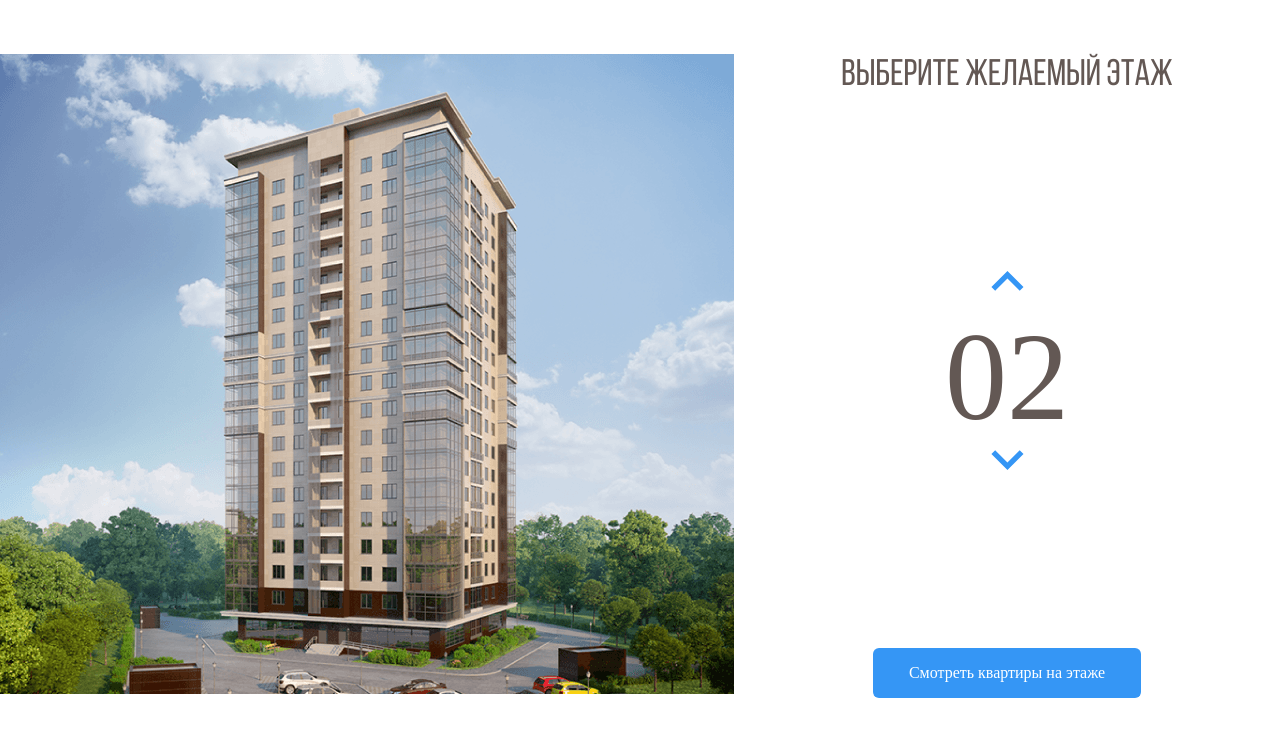
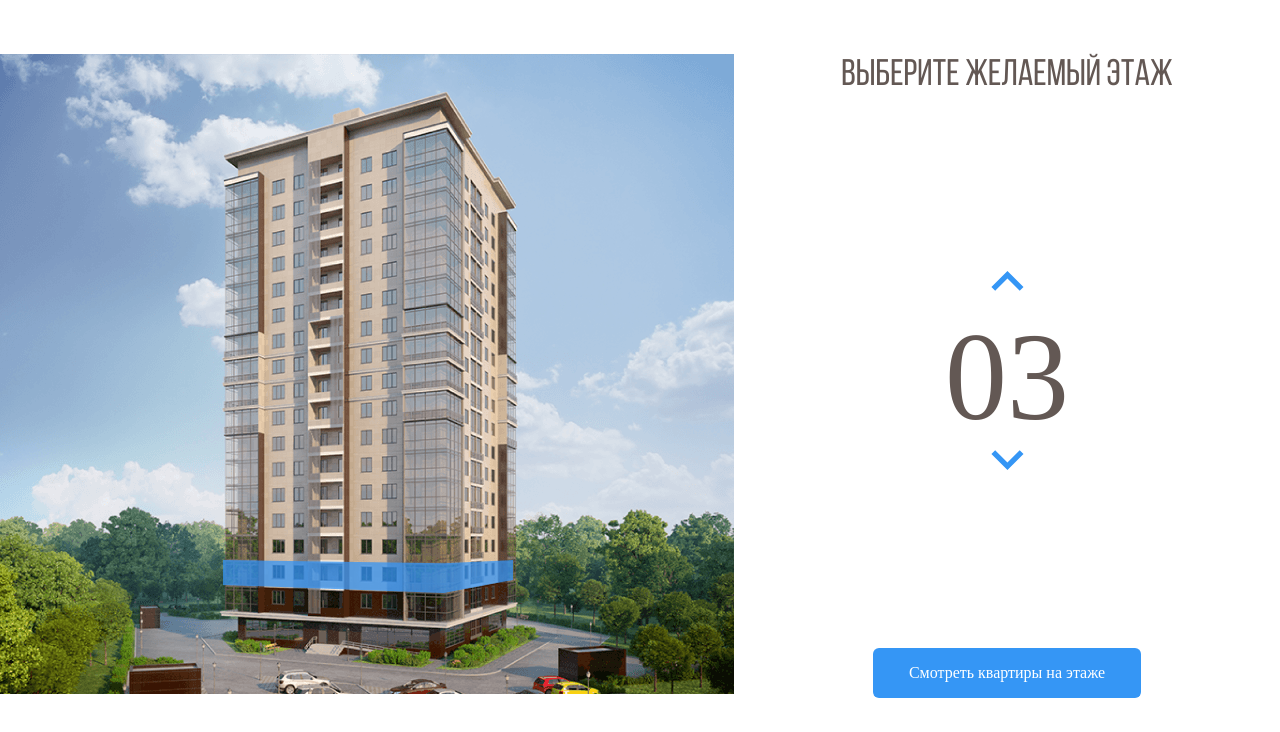
Before and after one commit to Sysyndrik/Melody, a plain HTML site: page index.html in a window 1280 px wide. Both pictures are taken after a click on the button 1007 px from the left and 351 px from the top of the page. Shown: the part 68-800 px from the top of the page. Drawn offline with nearby package versions, Linux system fonts and the light colour scheme; a web font is replaced by a local one.

Commit message:
Add files via upload

```diff
--- a/css/style.css
+++ b/css/style.css
@@ -90,6 +90,10 @@
   cursor: pointer;
 }
 
+path.current-floor {
+  opacity: 1;
+}
+
 .counter-group {
   display: flex;
   flex-direction: column;
--- a/index.html
+++ b/index.html
@@ -87,87 +87,87 @@
               xlink:href="image/home.png"
             />
           </defs>
-          <path
+          <path data-floor=02
             d="M222 532L442.8 540L512 526.3V548L443.5 567.7L222 556.7V532Z"
             fill="#3595F6"
             fill-opacity="0.75"
           />
-          <path
+          <path data-floor=03
             d="M223 531V506L443.3 509.3L513 506V526L443.7 539L223 531Z"
             fill="#3595F6"
             fill-opacity="0.75"
           />
-          <path
+          <path data-floor=04
             d="M223 505V480H444H513V503L445 510L223 505Z"
             fill="#3595F6"
             fill-opacity="0.75"
           />
-          <path
+          <path data-floor=05
             d="M223 481V456L444.3 452.3L512 459V481H444"
             fill="#3595F6"
             fill-opacity="0.75"
           />
-          <path
+          <path data-floor=06
             d="M223 455V429L444.5 425.7L513 436.7V458L444 451.3L223 455Z"
             fill="#3595F6"
             fill-opacity="0.75"
           />
-          <path
+          <path data-floor=07
             d="M222 428V404.3L443 392L514 415V436.3L443 424L222 428Z"
             fill="#3595F6"
             fill-opacity="0.75"
           />
-          <path
+          <path data-floor=08
             d="M222 406V381L444.2 364.7L514 393.3V414L443.7 392.3L222 406Z"
             fill="#3595F6"
             fill-opacity="0.75"
           />
-          <path
+          <path data-floor=09
             d="M222 381V356L444.5 335.7L514 372.3V393L442 364.3L222 381Z"
             fill="#3595F6"
             fill-opacity="0.75"
           />
-          <path
+          <path data-floor=10
             d="M222 355V331L445 306.3L514 350.3V372L444.7 334L222 355Z"
             fill="#3595F6"
             fill-opacity="0.75"
           />
-          <path
+          <path data-floor=11
             d="M222 330V306L444.5 277.3L514 328.3V349L443.7 306.7L222 330Z"
             fill="#3595F6"
             fill-opacity="0.75"
           />
-          <path
+          <path data-floor=12
             d="M221 306V282L443.3 249L514 308.3V328L444 277.3L221 306Z"
             fill="#3595F6"
             fill-opacity="0.75"
           />
-          <path
+          <path data-floor=13
             d="M222 281V257L443.2 222L513 286V307L444.3 248.7L222 281Z"
             fill="#3595F6"
             fill-opacity="0.75"
           />
-          <path
+          <path data-floor=14
             d="M222 257V232L444.3 194L513 264.3V285L444 221L222 257Z"
             fill="#3595F6"
             fill-opacity="0.75"
           />
-          <path
+          <path data-floor=15
             d="M222 231V206L442.8 162.3L513 241.3V264L444 190.7L222 231Z"
             fill="#3595F6"
             fill-opacity="0.75"
           />
-          <path
+          <path data-floor=16
             d="M223 207V182L443 134L513 219V242L442.3 162.7L223 207Z"
             fill="#3595F6"
             fill-opacity="0.75"
           />
-          <path
+          <path data-floor=17
             d="M222 182V157L441.8 105L513 197.3V220L443.3 133.7L222 182Z"
             fill="#3595F6"
             fill-opacity="0.75"
           />
-          <path
+          <path data-floor=18
             d="M222 157V131L444 74.3L513 176V197L443.7 105.3L222 157Z"
             fill="#3595F6"
             fill-opacity="0.75"
@@ -194,5 +194,7 @@
       </div>
       <!-- /.main-info -->
     </main>
+    <script src="https://code.jquery.com/jquery-3.6.0.min.js" integrity="sha256-/xUj+3OJU5yExlq6GSYGSHk7tPXikynS7ogEvDej/m4=" crossorigin="anonymous"></script>
+    <script src="js/main.js"></script>
   </body>
 </html>
--- /dev/null
+++ b/js/main.js
@@ -0,0 +1,43 @@
+$(document).ready(function () {
+  var currentFloor = 2; /* Переменная где храниться текущий этаж */
+  var counterUp = $(".counter-up"); /* Кнопка вверх */
+  var counterDown = $(".counter-down"); /* Кнопка вниз */
+  var floorPath = $(".home-image path"); /* Каждый этаж в SVG */
+
+  // Функция при наведении ммышью на этаж
+  floorPath.on("mouseover", function () {
+    floorPath.removeClass("current-floor"); // Удаляем активный класс у этажей
+    currentFloor = $(this).attr("data-floor"); //Получаем значение текущего этажа
+    $(".counter").text(currentFloor); //Записываем значение этажа в счетчик справа
+  });
+
+  //Отслеживаем клик по кнопке вверх
+  counterUp.on("click", function () {
+    //Проверяем значение этажа, оно не должно быть больше 18
+    if (currentFloor < 18) {
+      currentFloor++; // Прибавляем 1 этаж
+      uscurrentFloor = currentFloor.toLocaleString("en-US", {
+        minimumIntegerDigits: 2,
+        useGrouping: false, //форматируем переменную с этажом, что бы было 01, а не 1
+      });
+      $(".counter").text(uscurrentFloor); //Записываем значение этажа в счетчик справа
+      floorPath.removeClass("current-floor"); // Удаляем активный класс у этажей
+      $(`[data-floor=${uscurrentFloor}]`).toggleClass("current-floor"); //Подсвечиваем текущий этаж
+    }
+  });
+
+  //Отслеживаем клик по кнопке вниз
+    counterDown.on("click", function () {
+      //Проверяем значение этажа, оно не должно быть меньше 2
+    if (currentFloor > 2) {
+      currentFloor--; // Вычитаем 1 этаж
+      uscurrentFloor = currentFloor.toLocaleString("en-US", {
+        minimumIntegerDigits: 2,
+        useGrouping: false, //форматируем переменную с этажом, что бы было 01, а не 1
+      });
+      $(".counter").text(uscurrentFloor); //Записываем значение этажа в счетчик справа
+      floorPath.removeClass("current-floor"); // Удаляем активный класс у этажей
+      $(`[data-floor=${uscurrentFloor}]`).toggleClass("current-floor"); //Подсвечиваем текущий этаж
+    }
+  });
+});
```
